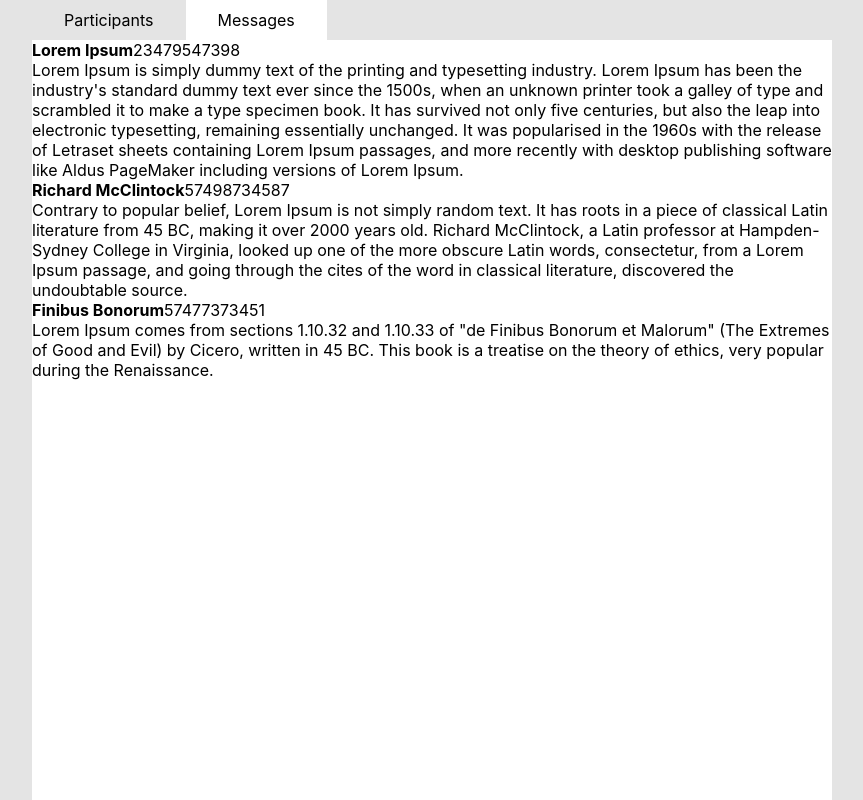
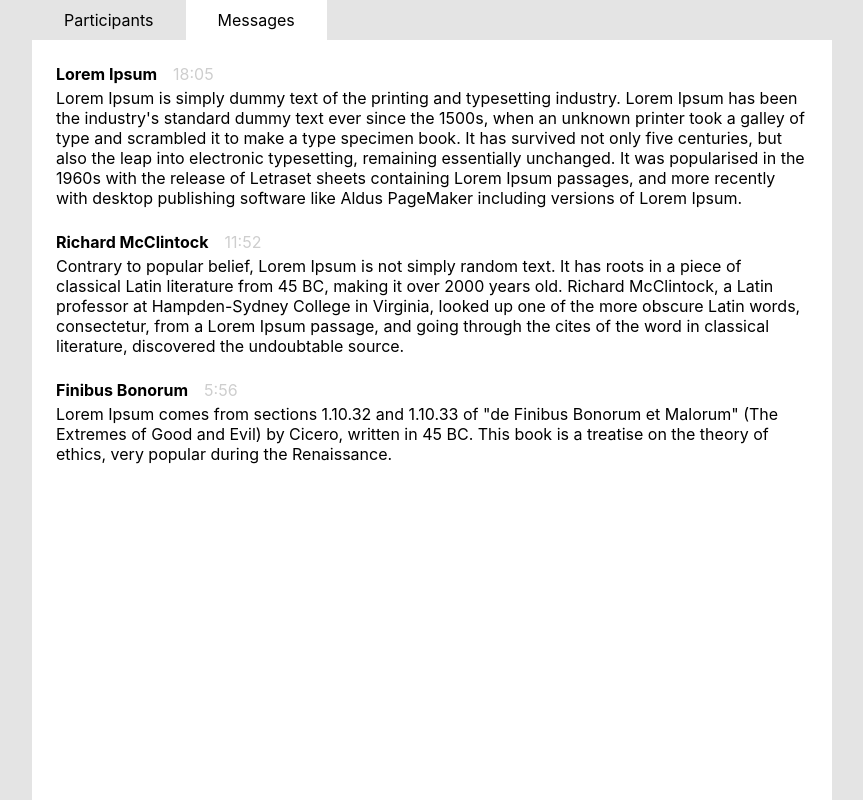
Before and after one commit to tosevzoran/chat-client, a React (Create React App) app: page / in a window 1280 px wide. Shown: the whole page, without its empty margins (208-1071 px from the left). Built offline with nearby package versions, Linux system fonts and the light colour scheme.

Commit message:
style(messages): add styles to the message list

```diff
--- a/package.json
+++ b/package.json
@@ -10,6 +10,7 @@
     "@types/node": "^12.12.34",
     "@types/react": "^16.9.32",
     "@types/react-dom": "^16.9.6",
+    "date-fns": "^2.11.1",
     "react": "^16.13.1",
     "react-dom": "^16.13.1",
     "react-scripts": "3.4.1",
--- a/src/App.tsx
+++ b/src/App.tsx
@@ -51,12 +51,13 @@ const Container = styled.div`
   flex: 1;
   display: flex;
   flex-direction: column;
-  overflow-y: hidden;
 `;
 
 const Content = styled.div`
   background-color: #fff;
   flex: 1;
+  overflow-y: hidden;
+  height: 100%;
 `;
 
 const TabHeader = styled(TabPanel.TabHeader)<{ isActive?: boolean }>`
--- a/src/components/messages/List.tsx
+++ b/src/components/messages/List.tsx
@@ -1,5 +1,21 @@
 import React from 'react';
 import Message, { MessageProps } from './Message';
+import styled from 'styled-components';
+
+const Container = styled.div`
+  flex: 1;
+  display: flex;
+  flex-direction: column;
+  overflow-y: auto;
+  height: 100%;
+  padding: 1.5rem;
+`;
+
+const StyledMessage = styled(Message)`
+  & + & {
+    margin-top: 1.5rem;
+  }
+`;
 
 const List: React.FC<{ messages: MessageProps[] }> = ({ messages }) => {
   if (!messages.length) {
@@ -7,11 +23,11 @@ const List: React.FC<{ messages: MessageProps[] }> = ({ messages }) => {
   }
 
   return (
-    <div>
+    <Container>
       {messages.map((message) => (
-        <Message key={message.id} {...message} />
+        <StyledMessage key={message.id} {...message} />
       ))}
-    </div>
+    </Container>
   );
 };
 
--- a/src/components/messages/Message.tsx
+++ b/src/components/messages/Message.tsx
@@ -1,4 +1,6 @@
 import React from 'react';
+import styled from 'styled-components';
+import format from 'date-fns/format';
 
 interface HeaderProps {
   username: string;
@@ -11,20 +13,45 @@ interface BodyProps {
 
 export interface MessageProps extends HeaderProps, BodyProps {
   id: string | number;
+  className?: string;
 }
 
+const Time = styled.span`
+  color: #cecece;
+  margin-left: 1rem;
+`;
+
+const User = styled.b`
+  white-space: nowrap;
+  overflow: hidden;
+  text-overflow: ellipsis;
+`;
+
+const HeaderContainer = styled.div`
+  margin-bottom: 0.25rem;
+  display: flex;
+`;
+
+const timestampToString = (timestamp: number) =>
+  format(new Date(timestamp), 'H:mm');
+
 const Header: React.FC<HeaderProps> = ({ username, timestamp }) => (
-  <div>
-    <b>{username}</b>
-    <span>{timestamp}</span>
-  </div>
+  <HeaderContainer>
+    <User>{username}</User>
+    <Time>{timestampToString(timestamp)}</Time>
+  </HeaderContainer>
 );
 
 const Body: React.FC<BodyProps> = ({ text }) => <div>{text}</div>;
 
-const Message: React.FC<MessageProps> = ({ username, timestamp, text }) => {
+const Message: React.FC<MessageProps> = ({
+  username,
+  timestamp,
+  text,
+  className,
+}) => {
   return (
-    <div>
+    <div className={className}>
       <Header username={username} timestamp={timestamp} />
       <Body text={text} />
     </div>
```
Also changed, not shown: 1 other file (tests, documents, lock files or other folders).
